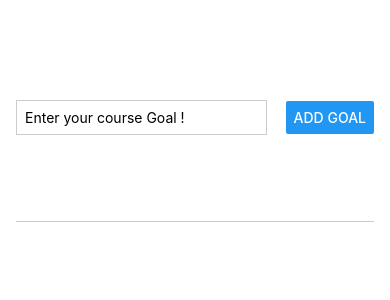
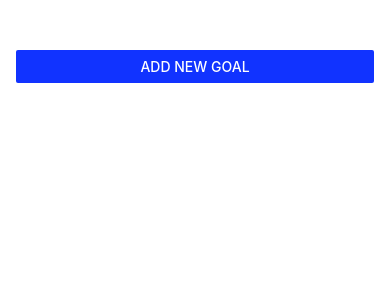
Before and after one commit to motazmagdy/GoalsApp, a React Native app: screen / in a window 390 px wide. Shown: the top 300 px of the page. Built offline with nearby package versions, Linux system fonts and the light colour scheme.

Commit message:
final touches for first version

```diff
--- a/App.js
+++ b/App.js
@@ -1,51 +1,79 @@
-import { useState } from 'react';
-import { StyleSheet, View, FlatList } from 'react-native';
-import  GoalItem  from './Components/GoalItem' ;
-import  GoalInput from './components/GoalInput';
+import { useState } from "react";
+import { StyleSheet, View, FlatList, Button } from "react-native";
+import { StatusBar } from "react-native";
+import GoalItem from "./Components/GoalItem";
+import GoalInput from "./components/GoalInput";
 
 export default function App() {
+  const [courseGoals, setCourseGoals] = useState([]);
+  const [modalIsVisible, setModalIsVisible] = useState(false);
 
-  const [courseGoals , setCourseGoals] = useState([])
-
-  function addGoalHandler(enteredGoalText){
-    setCourseGoals((currentCourseGoals) => [...currentCourseGoals ,
-       { text : enteredGoalText , id : Math.random().toString()}]
-    )
+  function startAddGoalHandler() {
+    setModalIsVisible(true);
   }
 
-  function deleteGoalHandler(id){
-    setCourseGoals((currentCourseGoals)=> {
-    return currentCourseGoals.filter((goal)=> goal.id !== id)
-  })
+  function endAddGoalHandler() {
+    setModalIsVisible(false);
+  }
+
+  function addGoalHandler(enteredGoalText) {
+    setCourseGoals((currentCourseGoals) => [
+      ...currentCourseGoals,
+      { text: enteredGoalText, id: Math.random().toString() },
+    ]);
+    setModalIsVisible(false);
+  }
+
+  function deleteGoalHandler(id) {
+    setCourseGoals((currentCourseGoals) => {
+      return currentCourseGoals.filter((goal) => goal.id !== id);
+    });
   }
 
   return (
+    <>
+      <StatusBar style='auto' />
       <View style={styles.appContainer}>
-      <GoalInput onAddGoal={addGoalHandler}/>
-      <View style = {styles.goalsContainer}>
-          <FlatList data ={courseGoals }
+        <Button
+          title="Add New Goal"
+          color="#1133ff"
+          onPress={startAddGoalHandler}
+        />
+        <GoalInput
+          onAddGoal={addGoalHandler}
+          visible={modalIsVisible}
+          onCancel={endAddGoalHandler}
+        />
+        <View style={styles.goalsContainer}>
+          <FlatList
+            data={courseGoals}
             renderItem={(itemData) => {
-            return <GoalItem text = {itemData.item.text}
-             id = {itemData.item.id}
-             onDeleteItem ={deleteGoalHandler} />
+              return (
+                <GoalItem
+                  text={itemData.item.text}
+                  id={itemData.item.id}
+                  onDeleteItem={deleteGoalHandler}
+                />
+              );
             }}
-          keyExtractor = {(item,index)=>{
-            return item.id
+            keyExtractor={(item, index) => {
+              return item.id;
             }}
           />
         </View>
         <View></View>
       </View>
+    </>
   );
 }
 
 const styles = StyleSheet.create({
-    appContainer : {
-      flex : 1,
-      paddingTop:15,
-      paddingHorizontal:16
+  appContainer: {
+    flex: 1,
+    paddingTop: 50,
+    paddingHorizontal: 16,
   },
-    goalsContainer : {
-      flex : 3
-    }
+  goalsContainer: {
+    flex: 3,
+  },
 });
--- a/Components/GoalInput.js
+++ b/Components/GoalInput.js
@@ -1,48 +1,73 @@
-import { useState } from 'react';
-import { Button, StyleSheet, TextInput, View } from 'react-native';
+import { useState } from "react";
+import { Button, StyleSheet, TextInput, View, Modal,Image } from "react-native";
 
-function GoalInput (props) {
-  const [ enteredGoalText , setEnteredGoalText ] = useState('')
+function GoalInput(props) {
+  const [enteredGoalText, setEnteredGoalText] = useState("");
 
   function goalInputHandler(enteredText) {
-    setEnteredGoalText(enteredText)
+    setEnteredGoalText(enteredText);
   }
 
-  function addGoalHandler (){
-    props.onAddGoal(enteredGoalText)
-    setEnteredGoalText('')
+  function addGoalHandler() {
+    props.onAddGoal(enteredGoalText);
+    setEnteredGoalText("");
   }
 
   return (
+    <Modal visible={props.visible} animationType='slide'>
       <View style={styles.inputContainer}>
+        <Image source={require('../assets/images/goal.png')}  style={styles.image}/>
         <TextInput
           style={styles.textInput}
-            placeholder='Enter your course Goal !'
+          placeholder="Enter your course Goal !"
           onChangeText={goalInputHandler}
-            value ={enteredGoalText}
+          value={enteredGoalText}
         />
-            <Button title='Add Goal' onPress={addGoalHandler}/>
+        <View style={styles.buttonContainer}>
+          <View style = {styles.buttonView}>
+            <Button title='Cancel' color='#df4759' onPress={props.onCancel}/>
           </View>
-    )
+          <View style = {styles.buttonView}>
+            <Button title="Add Goal" color='#42ba96' onPress={addGoalHandler} />
+          </View>
+        </View>
+      </View>
+    </Modal>
+  );
 }
 
 const styles = StyleSheet.create({
-    inputContainer : {
-      flex :1,
-      flexDirection:'row',
-      justifyContent:'space-between',
-      alignItems:'center',
-      marginBottom:5,
-      borderBottomWidth:1,
-      borderBottomColor : '#cccccc'
+  inputContainer: {
+    flex: 1,
+    flexDirection: "column",
+    justifyContent: "center",
+    alignItems: "center",
+    padding:10,
+    backgroundColor : '#00aaee'
   },
-    textInput : {
-      borderWidth:1,
-      borderColor :'#cccccc',
-      width :'70%',
-      marginRight:8,
-      padding:8
+  image : {
+    width:80 ,
+    height : 80,
+    margin:20
+  },
+  textInput: {
+    borderWidth: 1,
+    borderColor: "#e4d0ff",
+    backgroundColor : "#e4d0ff",
+    color : "120438",
+    width: "100%",
+    padding:8,
+    borderRadius : 6,
+    marginTop:15
+  },
+  buttonContainer : {
+    flexDirection : 'row',
+    marginTop : 25
+  },
+  buttonView : {
+    marginHorizontal:8,
+    width : '30%'
   }
-})
+});
 
-export default GoalInput ;
+export default GoalInput;
--- a/Components/GoalItem.js
+++ b/Components/GoalItem.js
@@ -2,11 +2,15 @@ import { StyleSheet , Text, View, Pressable } from 'react-native';
 
 function GoalItem(props) {
     return (
-        <Pressable onPress={props.onDeleteItem.bind(this,props.id)}>
-            <View style={styles.goalItem} >
+        <View style={styles.goalItem} >
+            <Pressable
+            android_ripple={{ color : '#dddddd'}}
+            onPress={props.onDeleteItem.bind(this,props.id)}
+            style= {({pressed})=> pressed && styles.pressedItem}
+            >
                 <Text style={styles.goalText} >{props.text}</Text>
+            </Pressable>
             </View>
-        </Pressable>
       )
 }
 
@@ -16,11 +20,14 @@ const styles = StyleSheet.create({
     goalItem : {
         margin:10,
         borderRadius:6,
-        backgroundColor :'#5e0acc',
+        backgroundColor :'#0275d8',
+        borderColor:'#dddddd'
+    },
+    pressedItem : {
+        opacity : 0.5
+    },
+    goalText : {
         padding :5,
-        borderColor:'#dddddd'
-      },
-      goalText : {
         color : 'white'
       }
 })
--- a/app.json
+++ b/app.json
@@ -5,6 +5,7 @@
     "version": "1.0.0",
     "orientation": "portrait",
     "icon": "./assets/icon.png",
+    "backgroundColor" :"#00aaee",
     "userInterfaceStyle": "light",
     "splash": {
       "image": "./assets/splash.png",
```
Also changed, not shown: assets/images/goal.png (added). Lines whose indentation alone changed are shown as unchanged.
